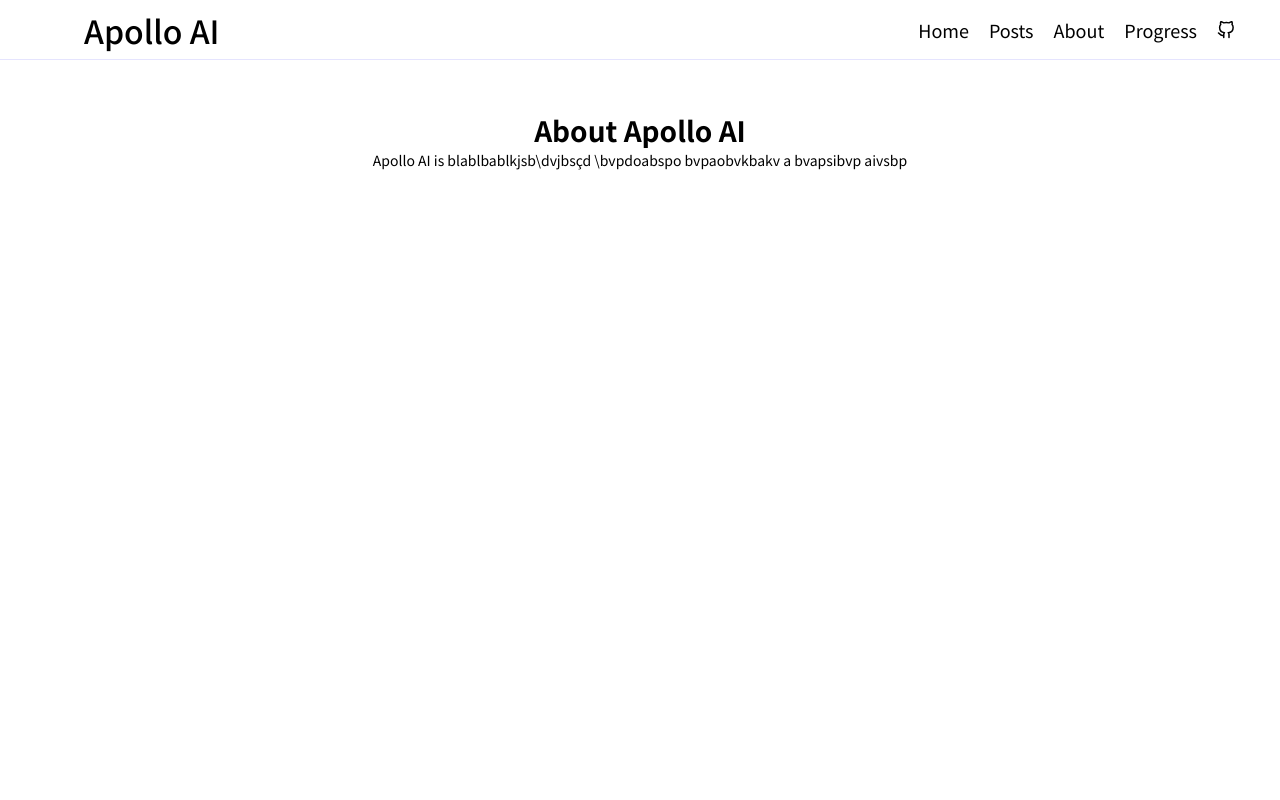
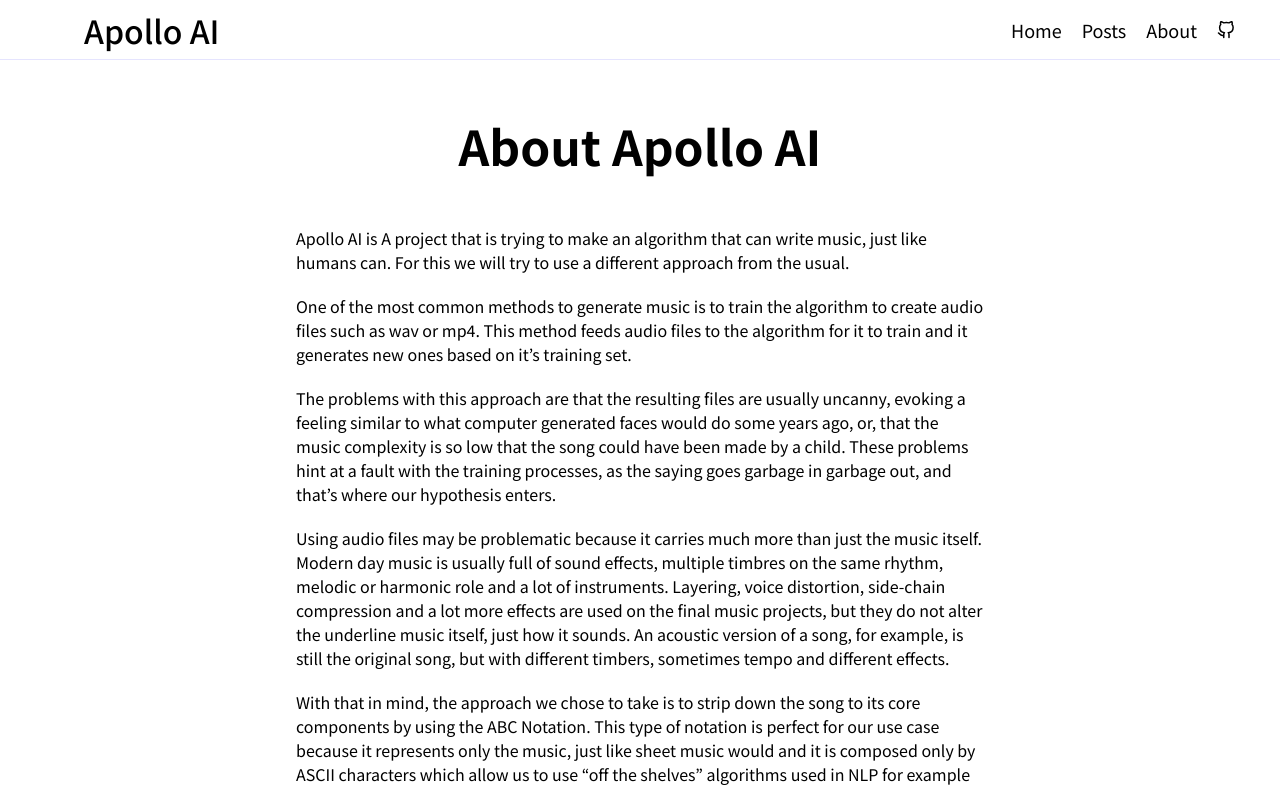
Before and after one commit to GabrielBG0/apollo-ai-front, a Next.js app: page /about in a window 1280 px wide. Shown: the top 800 px of the page. Built offline with nearby package versions, Linux system fonts and the light colour scheme.

Commit message:
remove link to progress and about page

```diff
--- a/pages/about.js
+++ b/pages/about.js
@@ -10,11 +10,17 @@ export default function About() {
       </Head>
       <Header />
       <div className="content">
-        <div className={styles.aboutTitle}>
+        <div className='pageTitle'>
           <h1>About Apollo AI</h1>
         </div>
         <div className={styles.aboutContent}>
-          <p>Apollo AI is blablbablkjsb\dvjbsçd \bvpdoabspo bvpaobvkbakv a bvapsibvp aivsbp</p>
+          <p>Apollo AI is A project that is trying to make an algorithm that can write music, just like humans can. For this we will try to use a different approach from the usual.<br /></p>
+          <p>One of the most common methods to generate music is to train the algorithm to create audio files such as wav or mp4. This method feeds audio files to the algorithm for it to train and it generates new ones based on it’s training set.<br /></p>
+          <p>The problems with this approach are that the resulting files are usually uncanny, evoking a feeling similar to what computer generated faces would do some years ago, or, that the music complexity is so low that the song could have been made by a child. These problems hint at a fault with the training processes, as the saying goes garbage in garbage out, and that’s where our hypothesis enters.</p>
+          <p>Using audio files may be problematic because it carries much more than just the music itself. Modern day music is usually full of sound effects, multiple timbres on the same rhythm, melodic or harmonic role and a lot of instruments. Layering, voice distortion, side-chain compression and a lot more effects are used on the final music projects, but they do not alter the underline music itself, just how it sounds. An acoustic version of a song, for example, is still the original song, but with different timbers, sometimes tempo and different effects.<br /></p>
+          <p>With that in mind, the approach we chose to take is to strip down the song to its core components by using the ABC Notation. This type of notation is perfect for our use case because it represents only the music, just like sheet music would and it is composed only by ASCII characters which allow us to use “off the shelves” algorithms used in NLP for example<br /></p>
+          <p>The goal is to make an algorithm that can create more complex music that later a human musician could build upon and use it to help on its creative processes. The end goal isn’t to replace humans, but to help musicians create the best music they can, in the same way AI is helping digital artists do visual effects.<br /></p>
+          <p>Apollo is, at the moment, in its earliest phase, compiling a training dataset. If the goal is to write pop music we need pop music to be on our data sets, the problem is that pop music isn’t written in ABC Notation so, a long process of transcribing songs needs to be done. The Apollo team is composed of only one person, so that processes will take a lot of time, but in the meanwhile tests using existing ABC Notation databases will be conducted and all the results will be published here.<br /></p>
         </div>
       </div>
       <Footer />
--- a/pages/posts/[pid].js
+++ b/pages/posts/[pid].js
@@ -22,7 +22,7 @@ export default function Post(props) {
       </Head>
       <Header />
       <div className="content">
-        <div className={styles.postTitle}>
+        <div className='pageTitle'>
           <h1>{post.attributes.Title}</h1>
         </div>
         <div className={styles.postWriter}>
--- a/pages/posts/index.js
+++ b/pages/posts/index.js
@@ -21,7 +21,7 @@ export default function Posts(props) {
       </Head>
       <Header />
       <div className="content">
-        <div className={styles.postsTitle}>
+        <div className='pageTitle'>
           <h1>Posts</h1>
         </div>
         <div className={styles.postsGrid}>
--- a/src/components/Header/index.js
+++ b/src/components/Header/index.js
@@ -20,9 +20,6 @@ export default function Header() {
         <Link href='/about' passHref>
           <a className={styles.headerButton}>About</a>
         </Link>
-        <Link href='/progress' passHref>
-          <a className={styles.headerButton}>Progress</a>
-        </Link>
         <div >
           <a className={styles.headerIcon} href='https://github.com/GabrielBG0' target="_blank" rel="noreferrer">
             <FiGithub />
--- a/styles/globals.css
+++ b/styles/globals.css
@@ -1,4 +1,4 @@
-@import url("https://fonts.googleapis.com/css2?family=Noto+Sans+KR:wght@100;300;400;500;700;900&display=swap");
+@import url("https://fonts.googleapis.com/css2?family=Noto+Sans+KR:wght@100;300;400;500;700;900&family=Fira+Code:wght@300;400;500;600;700&display=swap'");
 * {
   margin: 0;
   padding: 0;
@@ -43,3 +43,9 @@ a {
   min-height: 100vh;
   padding: 50px;
 }
+
+.pageTitle {
+  font-size: 1.5rem;
+  font-weight: bold;
+  margin-bottom: 0.5rem;
+}
--- a/styles/pages/About.module.scss
+++ b/styles/pages/About.module.scss
@@ -0,0 +1,12 @@
+.aboutContent {
+  padding: 10px;
+  width: 60%;
+  font-size: 16px;
+  margin: 0.5rem 0;
+  text-align: left;
+  font-weight: 400;
+
+  p {
+    margin: 1.25rem 0;
+  }
+}
--- a/styles/pages/posts/Posts.module.scss
+++ b/styles/pages/posts/Posts.module.scss
@@ -1,9 +1,3 @@
-.postsTitle {
-  font-size: 1.5rem;
-  font-weight: bold;
-  margin-bottom: 0.5rem;
-}
-
 .postsGrid {
   height: 100%;
   margin-top: 50px;
```
Also changed, not shown: styles/pages/posts/Post.module.scss (+1 -6 lines).
